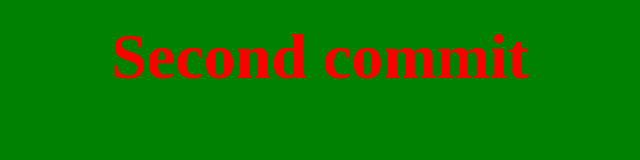
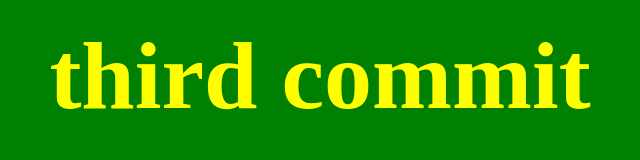
Before and after one commit to test20001/first-task, a plain HTML site: page index.html in a window 1280 px wide. Shown: the whole page, without its empty margins (320-960 px from the left). Drawn offline with Linux system fonts and the light colour scheme.

Commit message:
final commit

```diff
--- a/index.css
+++ b/index.css
@@ -9,8 +9,8 @@ body {
 }
 
 .title {
-  font-size: 64px;
-  color: red;
+  font-size: 96px;
+  color: yellow;
   font-weight: bold;
   text-align: center;
 }
--- a/index.html
+++ b/index.html
@@ -9,7 +9,7 @@
 
 <body>
 	<div id="app">
-		<div class="title">Second commit</div>
+		<div class="title">third commit</div>
 	</div>
 </body>
 
```
